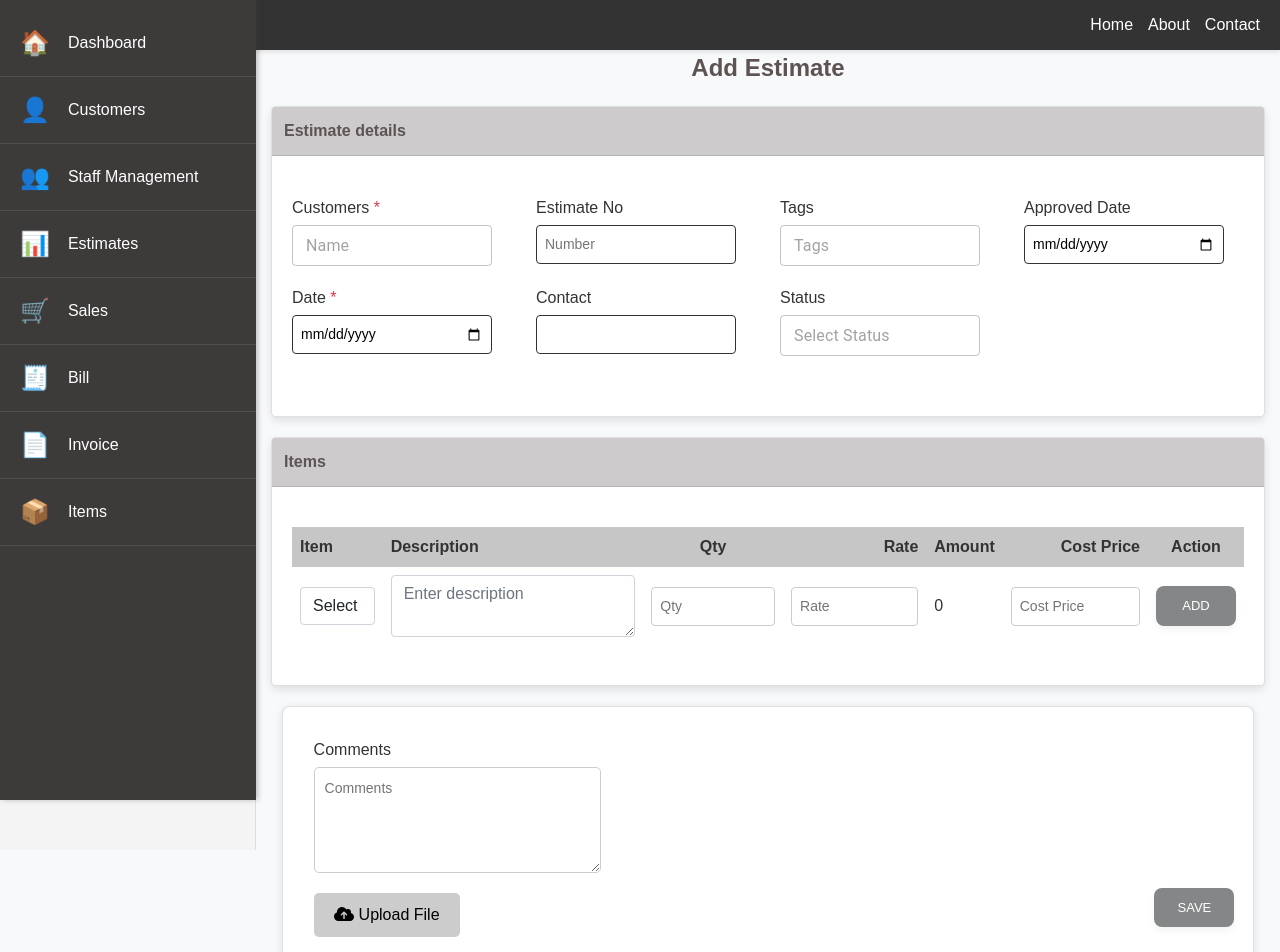
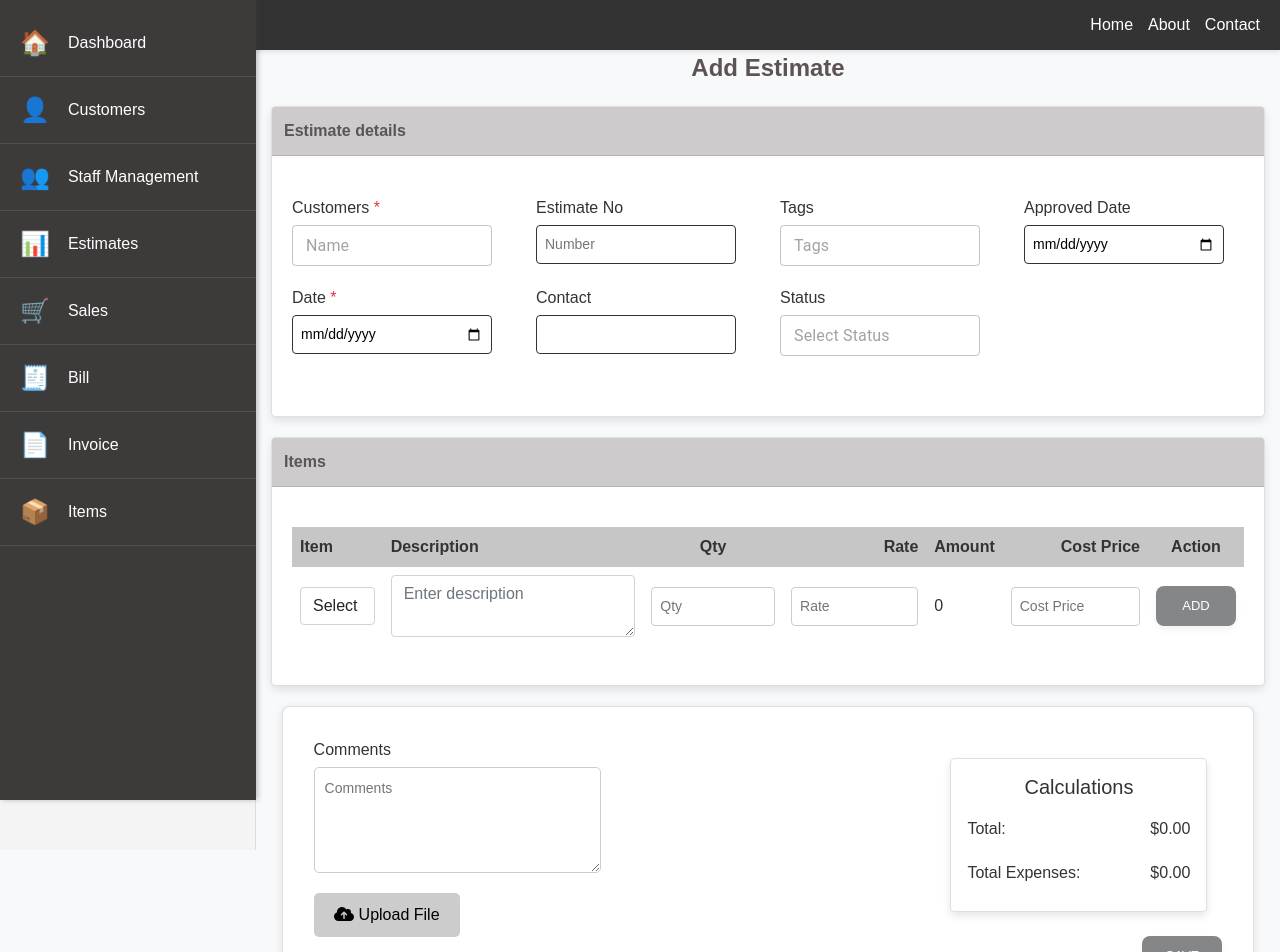
Before and after one commit to Rida32/Estimate-Data, a React (Create React App) app: page /form in a window 1280 px wide. Shown: the top 952 px of the page. Built offline with nearby package versions, Linux system fonts and the light colour scheme.

Commit message:
calculation

```diff
--- a/src/App.css
+++ b/src/App.css
@@ -468,7 +468,6 @@ h2 {
   display: flex;
   justify-content: space-between;
   align-items: center;
-  border-bottom: 1px solid #ddd;
   padding: 10px 0;
 }
 
--- a/src/components/Invoice.js
+++ b/src/components/Invoice.js
@@ -5,7 +5,6 @@ import { Navigate, useNavigate } from "react-router-dom";
 import { useAppData } from "./AppContext";
 import MultipleImageUpload from "./MultipleImageUpload";
 import CustomButton from './CustomButton';
-
 
 
 
@@ -23,7 +22,7 @@ function Invoice() {
   const [items, setItems] = useState([]);
   const [images, setImages] = useState([]);
   const [submitClicked, setSubmitClicked] = useState(false);
-  const [discount, setDiscount] = useState(0);
+
   const navigate = useNavigate();
   const { mainPayload ,setmainPayload,setEstimates,estimates,snackbar, setSnackbar} = useAppData();
 
@@ -39,6 +38,9 @@ function Invoice() {
   useEffect(() => {
     setSubmitClicked(false);
   }, [formData]);
+
+  const total = items.reduce((sum, item) => sum + (item.qty * item.rate || 0), 0);
+  const totalExpenses = items.reduce((sum, item) => sum + (item.qty * item.costPrice || 0), 0);
 
   const handleSubmit = () => {
     setSubmitClicked(true);
@@ -90,6 +92,9 @@ function Invoice() {
     setItems([]);
     setImages([]);
 
+    const total = items.reduce((sum, item) => sum + (item.qty * item.rate), 0);
+  const totalExpenses = items.reduce((sum, item) => sum + (item.qty * item.costPrice), 0);
+
     // const mainPayload = {
     //   formData: formData,
     //   itemsData: items,
@@ -126,8 +131,6 @@ function Invoice() {
         <div className="card-body">
           <div className="row justify-content-between">
             <div className="col-md-4">
-
-
               <label>Comments</label>
               <div className="textarea-with-button">
                 <textarea
@@ -144,14 +147,26 @@ function Invoice() {
               <MultipleImageUpload images={images} setImages={setImages}/>
             </div>
             </div>
-
-            <div className="col-md-2  d-flex flex-column justify-content-end align-items-end">
+            {/* Calculation box on the right side */}
+            <div className="col-md-4 text-end">
+              <div className="calculation-box card p-3 mb-4">
+                <h5 className="text-center">Calculations</h5>
+                <div className="d-flex justify-content-right">
+                  <span>Total:</span>
+                  <span>${total.toFixed(2)}</span>
+                </div>
+                <div className="d-flex justify-content-between">
+                  <span>Total Expenses:</span>
+                  <span>${totalExpenses.toFixed(2)}</span>
+                </div>
+              </div>
               <CustomButton className="savee-button btn align-items-center" onClick={handleSubmit}
               >
                 Save
-              </CustomButton>{" "}<br></br>
+              </CustomButton>
+            </div>
 
-            </div>
+
           </div>
         </div>
       </div>
--- a/src/components/Items.js
+++ b/src/components/Items.js
@@ -3,6 +3,8 @@ import { useNavigate } from "react-router-dom";
 import CustomButton from './CustomButton';
 import Snackbar from '@mui/material/Snackbar';
 import MuiAlert from '@mui/material/Alert';
+import IconButton from '@mui/material/IconButton';
+import DeleteIcon from '@mui/icons-material/Delete';
 
 
 function Items({items, setItems}) {
@@ -197,12 +199,14 @@ function Items({items, setItems}) {
                   )}
                 </td>
 
-                    <td>
+                  <td>
 
-                        <CustomButton className="btn " onClick={() => setItems((prevItems) =>prevItems.filter((i) => i.id !== item.id))} >
-                        <i className="fa fa-trash" aria-hidden="true"></i>
-                        </CustomButton>
-                    </td>
+                    <IconButton
+                         className="btn delete-icon d-flex flex-column justify-content-center" onClick={() =>
+                         setItems((prevItems) => prevItems.filter((i) => i.id !== item.id)) }>
+                         <DeleteIcon style={{ color: 'red', fontSize: 24 }}/>
+                    </IconButton>
+                  </td>
                 </tr>
             ))}
           <tr>
```
